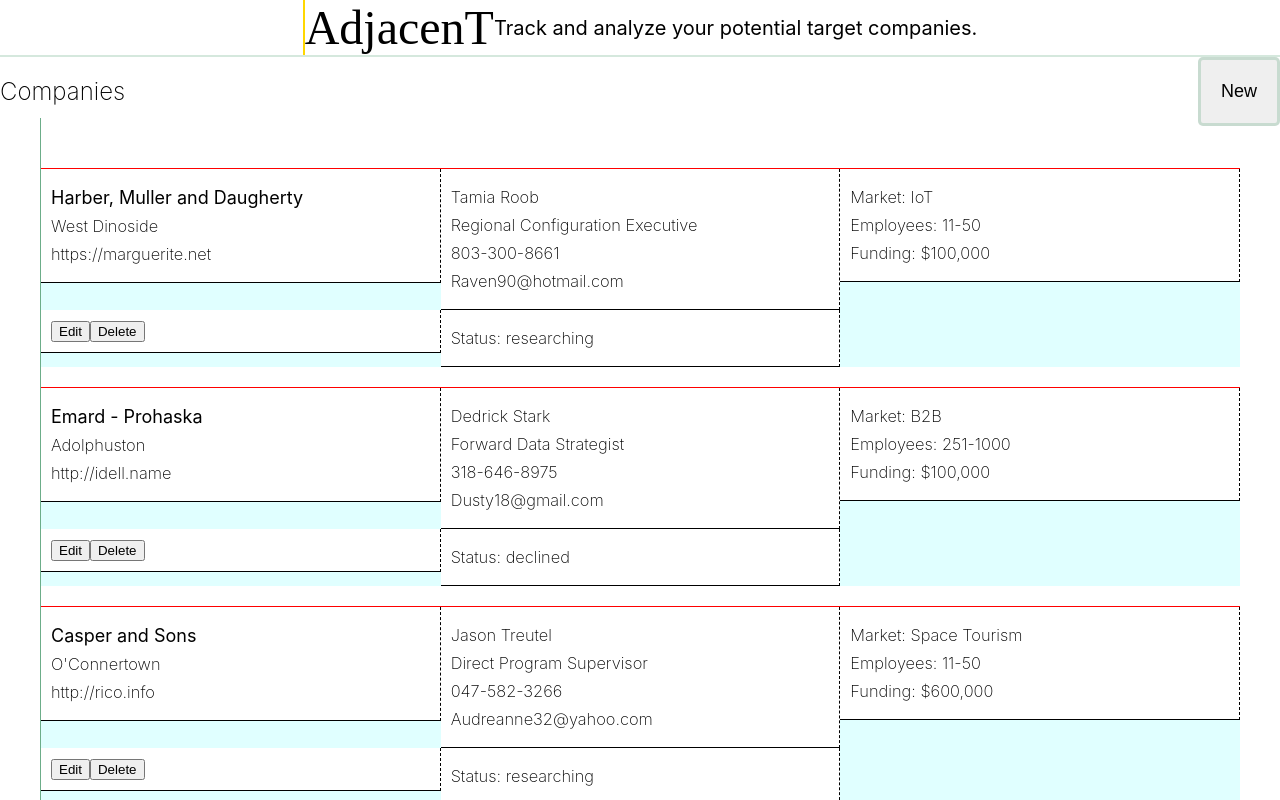
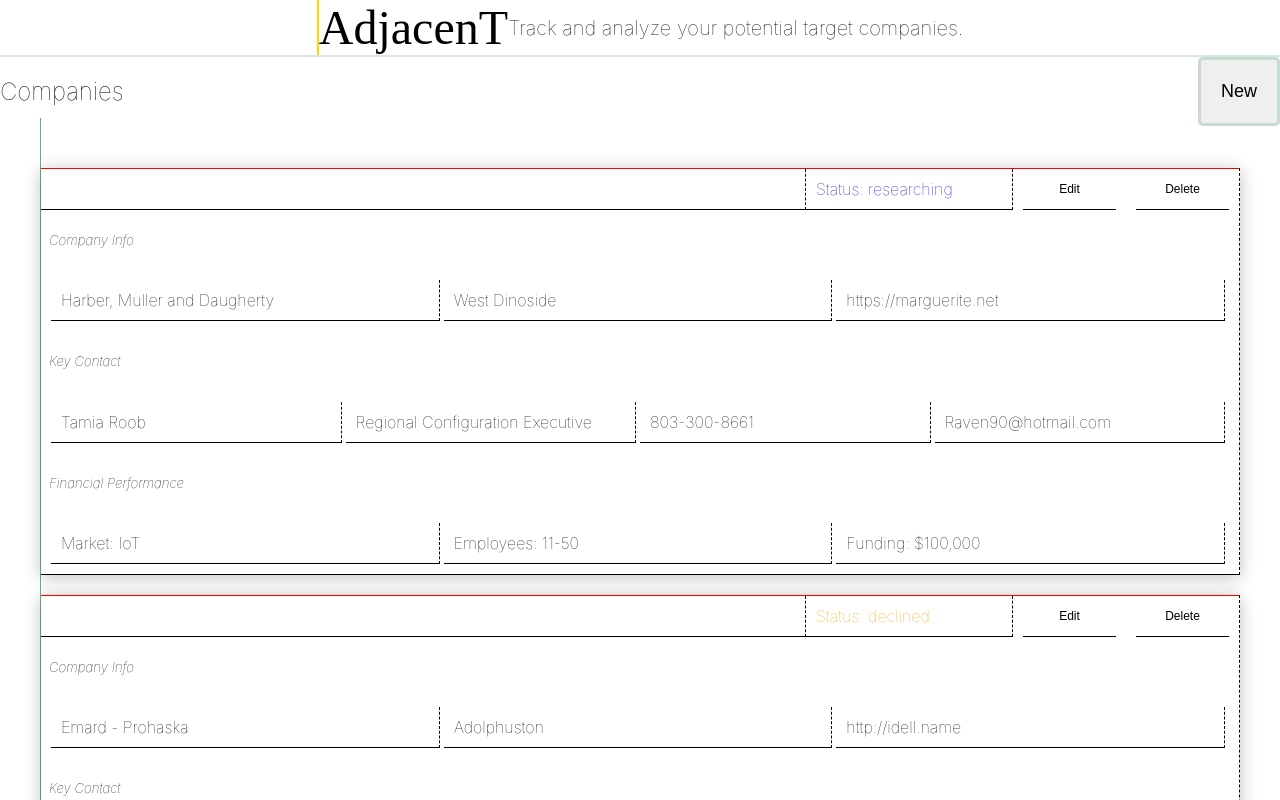
Before and after one commit to parkersmathers/adjacent-app, a React (Create React App) app: page / in a window 1280 px wide. Shown: the top 800 px of the page. Built offline with nearby package versions, Linux system fonts and the light colour scheme.

Commit message:
refactor listitem component

```diff
--- a/src/App.css
+++ b/src/App.css
@@ -74,21 +74,25 @@ ul {
   text-align: left;
 }
 
-li {
+/* li {
   display: block;
   border-top: 1px solid red;
   background: lightcyan;
   margin-bottom: 20px;
+} */
+
+li div {
+  padding: 10px;
+  background-color: #fff;
 }
 
-li div {
+li,
+li > div > div {
   border-right: 1px dashed black;
   border-bottom: 1px solid black;
-  padding: 10px;
-  background-color: #fff;
-  display: inline-block;
-  width: 33.3333%;
-  vertical-align: top;
+  /* display: inline-block;
+  width: 33.3333%; */
+  /* vertical-align: top; */
 }
 
 li div p {
--- a/src/components/List.js
+++ b/src/components/List.js
@@ -6,7 +6,7 @@ import { Box } from 'rebass'
 const List = ({ companies, deleteTarget, editTarget }) => {
   return (
     <section>
-      <Box mt='50px' />
+      <Box mt='50px'/>
       <ul>
         {companies.map(company => (
           <ListItem
--- a/src/components/ListItem.js
+++ b/src/components/ListItem.js
@@ -1,33 +1,64 @@
 import React from 'react'
 import PropTypes from 'prop-types'
+import styled from 'styled-components'
+import { Flex, Box } from 'rebass'
+
+const Cell = props => <Box mr={1} width={1 / 3} {...props} />
+
+const Row = styled.li`
+  border-top: 1px solid red;
+  margin-bottom: 20px;
+  box-shadow: 0 2px 16px rgba(0, 0, 0, 0.25);
+
+  h5 {
+    margin-left: 8px;
+    font-style: italic;
+  }
+`
+
+const Button = styled.button`
+  border: none;
+  background-color: white;
+  border-bottom: 1px solid black;
+  padding: 10px 0;
+  font-size: 12px;
+  font-weight: 200;
+  margin: 0 10px;
+  flex: 1;
+`
+
+const colors = ['purple', 'green', 'blue', 'orange']
 
 const ListItem = ({ company, deleteTarget, editTarget }) => {
+  const rand = colors[Math.floor(Math.random()*colors.length)]
   return (
-    <li>
-      <div>
-        <p>{company.companyName}</p>
-        <p>{company.companyLocation}</p>
-        <p>{company.companyWebsite}</p>
-      </div>
-      <div>
-        <p>{company.contactName}</p>
-        <p>{company.contactJobTitle}</p>
-        <p>{company.contactPhone}</p>
-        <p>{company.contactEmail}</p>
-      </div>
-      <div>
-        <p>Market: {company.companyMarket}</p>
-        <p>Employees: {company.companySize}</p>
-        <p>Funding: ${company.companyFunding}</p>
-      </div>
-      <div>
-        <button onClick={() => editTarget(company)}>Edit</button>
-        <button onClick={() => deleteTarget(company.companyId)}>Delete</button>
-      </div>
-      <div>
-        <p>Status: {company.companyTrackingStatus}</p>
-      </div>
-    </li>
+    <Row>
+      <Flex m={0} p={0} color={rand}>
+        <Box flex={8} />
+        <Box flex={2}>Status: {company.companyTrackingStatus}</Box>
+        <Button onClick={() => editTarget(company)}>Edit</Button>
+        <Button onClick={() => deleteTarget(company.companyId)}>Delete</Button>
+      </Flex>
+      <h5>Company Info</h5>
+      <Flex>
+        <Cell>{company.companyName}</Cell>
+        <Cell>{company.companyLocation}</Cell>
+        <Cell>{company.companyWebsite}</Cell>
+      </Flex>
+      <h5>Key Contact</h5>
+      <Flex>
+        <Cell>{company.contactName}</Cell>
+        <Cell>{company.contactJobTitle}</Cell>
+        <Cell>{company.contactPhone}</Cell>
+        <Cell>{company.contactEmail}</Cell>
+      </Flex>
+      <h5>Financial Performance</h5>
+      <Flex>
+        <Cell>Market: {company.companyMarket}</Cell>
+        <Cell>Employees: {company.companySize}</Cell>
+        <Cell>Funding: ${company.companyFunding}</Cell>
+      </Flex>
+    </Row>
   )
 }
 
--- a/src/index.css
+++ b/src/index.css
@@ -16,9 +16,11 @@ code {
 
 h2,
 h4,
+h5,
 p,
-a {
-  font-weight: 200;
+a,
+div {
+  font-weight: 100;
 }
 
 a,
```
